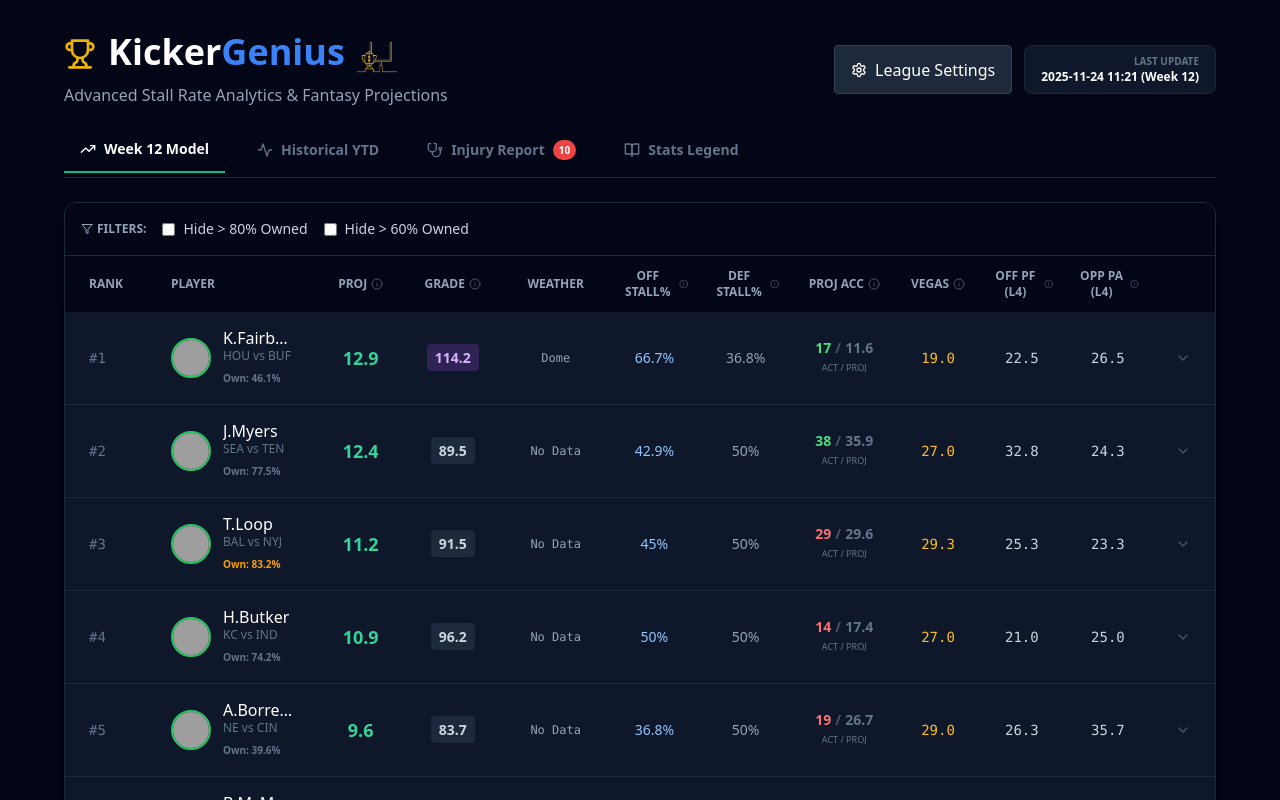
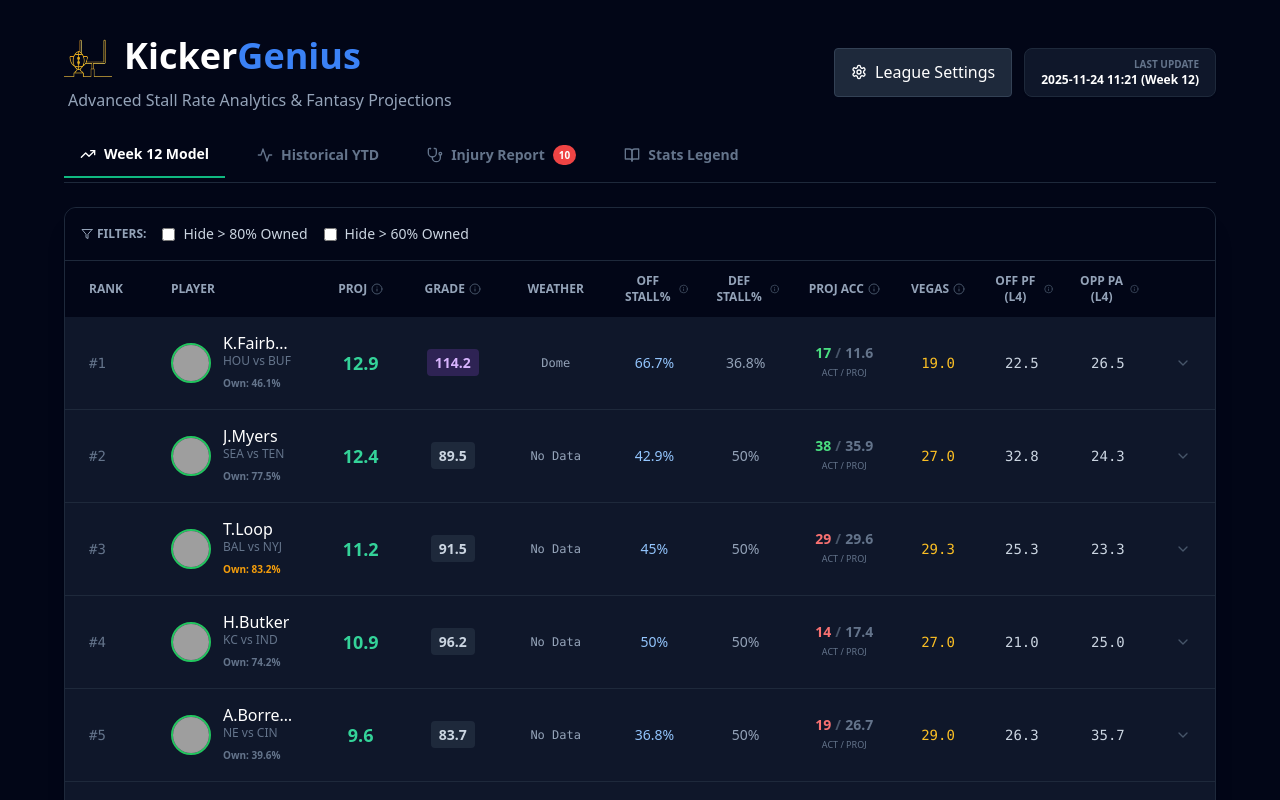
Before and after one commit to CalebUK/kicker-genius-app, a React (Vite) app: page / in a window 1280 px wide. Shown: the top 800 px of the page. Built offline with nearby package versions, Linux system fonts and the light colour scheme; grey boxes are pictures that could not be loaded; the HTML template or start-up script is replaced by a standard one.

Commit message:
Update YTD Page

```diff
--- a/src/App.jsx
+++ b/src/App.jsx
@@ -1,5 +1,5 @@
 import React, { useState, useEffect } from 'react';
-import { Trophy, TrendingUp, Activity, Wind, Calendar, Info, MapPin, ShieldAlert, BookOpen, ChevronDown, ChevronUp, Calculator, RefreshCw, AlertTriangle, Loader2, Stethoscope, Database, UserMinus, Settings, Save, RotateCcw, Filter, Target } from 'lucide-react';
+import { TrendingUp, Activity, Wind, Calendar, Info, MapPin, ShieldAlert, BookOpen, ChevronDown, ChevronUp, Calculator, RefreshCw, AlertTriangle, Loader2, Stethoscope, Database, UserMinus, Settings, Save, RotateCcw, Filter, Target } from 'lucide-react';
 
 // --- GLOSSARY DATA ---
 const GLOSSARY_DATA = [
@@ -70,12 +70,14 @@
               </span>
             </div>
 
+            {/* Projection Bar (Gray) */}
             <div className="w-full bg-slate-800/50 h-4 rounded-full mb-1 relative">
                <div className="bg-slate-600 h-full rounded-full overflow-hidden whitespace-nowrap flex items-center px-2" style={{ width: `${projPct}%` }}>
                   <span className="text-[9px] text-white font-bold leading-none">Projection {g.proj}</span>
                </div>
             </div>
 
+            {/* Actual Bar (Color) */}
             <div className="w-full bg-slate-800/50 h-4 rounded-full relative">
                <div className={`${isBeat ? "bg-green-500" : "bg-red-500"} h-full rounded-full overflow-hidden whitespace-nowrap flex items-center px-2`} style={{ width: `${actPct}%` }}>
                   <span className="text-[9px] text-white font-bold leading-none">Actual {g.act}</span>
@@ -168,6 +170,7 @@
         </div>
 
         <div className="grid grid-cols-1 md:grid-cols-4 gap-4 text-xs">
+          {/* 1. GRADE */}
           <div className="bg-slate-900 p-3 rounded border border-slate-800/50">
             <div className="text-blue-300 font-bold mb-2 pb-1 border-b border-slate-800">1. MATCHUP</div>
             <div className="flex justify-between mb-1"><span>Off Score:</span> <span className="text-white">{player.off_score_val}</span></div>
@@ -182,6 +185,7 @@
             </div>
           </div>
 
+          {/* 2. CAPS */}
           <div className="bg-slate-900 p-3 rounded border border-slate-800/50">
             <div className="text-amber-400 font-bold mb-2 pb-1 border-b border-slate-800">2. CAPS</div>
             <div className="flex justify-between mb-1"><span>Off Cap:</span> <span className="text-white">{player.off_cap_val}</span></div>
@@ -190,6 +194,7 @@
             <div className="text-[10px] text-slate-500">Opp Allow {player.w_def_allowed} x Share</div>
           </div>
 
+          {/* 3. HISTORY */}
           <div className="bg-slate-900 p-3 rounded border border-slate-800/50">
              <div className="font-bold mb-2 pb-1 border-b border-slate-800 flex items-center justify-between">
                 <div className="flex items-center gap-2 text-purple-400"><Target className="w-3 h-3"/> TREND (L3)</div>
@@ -198,6 +203,7 @@
              <HistoryBars games={player.history?.l3_games} />
           </div>
 
+          {/* 4. FINAL */}
           <div className="bg-slate-900 p-3 rounded border border-slate-800/50 flex flex-col justify-center items-center text-center">
              <div className="text-slate-400 font-semibold mb-1">FINAL</div>
              <div className="text-3xl font-bold text-emerald-400">{player.proj}</div>
@@ -215,6 +221,14 @@
     </div>
   );
 };
+
+const DeepDiveRow = ({ player }) => (
+  <tr className="bg-slate-900/50 border-b border-slate-800">
+    <td colSpan="11" className="p-4">
+      <MathCard player={player} />
+    </td>
+  </tr>
+);
 
 const App = () => {
   const [data, setData] = useState(null);
@@ -234,10 +248,9 @@
       catch (e) { console.error(e); }
     }
 
-    // Use absolute path relative to domain root
     fetch('/kicker_data.json?v=' + new Date().getTime())
       .then(res => { if(!res.ok) throw new Error(res.status); return res.json(); })
-      .then(jsonData => { setData(jsonData); setLoading(false); })
+      .then(json => { setData(json); setLoading(false); })
       .catch(err => { setError(err.message); setLoading(false); });
   }, []);
 
@@ -277,12 +290,8 @@
   if (loading) return <div className="min-h-screen bg-slate-950 flex flex-col items-center justify-center text-white"><Loader2 className="w-10 h-10 animate-spin text-blue-500 mb-4" /><p>Loading...</p></div>;
   if (error || !data) return <div className="min-h-screen bg-slate-950 flex flex-col items-center justify-center text-white p-8 text-center"><AlertTriangle className="w-12 h-12 text-red-500 mb-4" /><h2 className="text-xl font-bold mb-2">Data Not Found</h2><p className="text-slate-400 mb-6">{error}</p><p className="text-sm text-slate-600">Check /public/kicker_data.json on GitHub.</p></div>;
 
-  // Crash-Proof Destructuring with Defaults
-  const rankings = data.rankings || [];
-  const ytd = data.ytd || [];
-  const injuries = data.injuries || [];
-  const meta = data.meta || { week: '?', updated: 'Unknown', league_avgs: {} };
-  const leagueAvgs = meta.league_avgs || {};
+  const { rankings, ytd, injuries, meta } = data;
+  const leagueAvgs = meta?.league_avgs || {};
 
   let processed = rankings.map(p => {
      const pWithVegas = { ...p, vegas: p.vegas_implied || 0 };
@@ -324,14 +333,13 @@
       <div className="max-w-6xl mx-auto">
         <div className="mb-8 flex flex-col md:flex-row md:items-center justify-between gap-4">
           <div>
-            <h1 className="text-3xl md:text-4xl font-bold text-white mb-2 flex items-center gap-3">
-              <Trophy className="w-8 h-8 text-yellow-500" />
-              <div>
+            <div className="flex items-center gap-3 mb-2">
+              <img src="/assets/logo.png" alt="KickerGenius" className="w-12 h-12 object-contain" />
+              <h1 className="text-3xl md:text-4xl font-bold text-white">
                 Kicker<span className="text-blue-500">Genius</span>
-                <img src="/assets/logo.png" alt="Logo" className="w-10 h-10 object-contain inline-block ml-3" />
-              </div>
-            </h1>
-            <p className="text-slate-400">Advanced Stall Rate Analytics & Fantasy Projections</p>
+              </h1>
+            </div>
+            <p className="text-slate-400 ml-1">Advanced Stall Rate Analytics & Fantasy Projections</p>
           </div>
           <div className="flex gap-3">
              <button onClick={() => setActiveTab('settings')} className="bg-slate-800 hover:bg-slate-700 text-white px-4 py-2 rounded flex items-center gap-2 border border-slate-700 transition-colors"><Settings className="w-4 h-4" /> League Settings</button>
@@ -351,6 +359,7 @@
           <button onClick={() => setActiveTab('glossary')} className={`pb-3 px-4 text-sm font-bold whitespace-nowrap flex items-center gap-2 ${activeTab === 'glossary' ? 'text-white border-b-2 border-purple-500' : 'text-slate-500'}`}><BookOpen className="w-4 h-4"/> Stats Legend</button>
         </div>
 
+        {/* SETTINGS */}
         {activeTab === 'settings' && (
           <div className="bg-slate-900 p-6 rounded-xl border border-slate-800 animate-in fade-in slide-in-from-bottom-4">
             <div className="flex justify-between items-center mb-6">
@@ -371,6 +380,7 @@
           </div>
         )}
 
+        {/* POTENTIAL MODEL */}
         {activeTab === 'potential' && (
           <div className="bg-slate-900 rounded-xl border border-slate-800 overflow-hidden shadow-xl">
              <div className="p-4 bg-slate-950 border-b border-slate-800 flex flex-wrap items-center gap-4">
@@ -477,8 +487,9 @@
                       <td className="px-6 py-4 text-center"><span className={`px-2 py-1 rounded ${row.longs >= 4 ? 'bg-amber-500/20 text-amber-400' : 'text-slate-500'}`}>{row.longs}</span></td>
                       <td className="px-6 py-4 text-center text-blue-300">{row.dome_pct}%</td>
                       <td className="px-6 py-4 text-center text-slate-300">{row.rz_trips}</td>
-                      <td className="px-6 py-4 text-center font-mono text-blue-300">{row.off_stall_rate_ytd}%</td>
-                      <td className="px-6 py-4 text-center font-mono text-slate-400">{row.def_stall_rate_ytd}%</td>
+                      {/* SAFE NULL HANDLING FOR STALL RATES */}
+                      <td className="px-6 py-4 text-center font-mono text-blue-300">{row.off_stall_rate_ytd ?? 0}%</td>
+                      <td className="px-6 py-4 text-center font-mono text-slate-400">{row.def_stall_rate_ytd ?? 0}%</td>
                     </tr>
                   ))}
                 </tbody>
```
